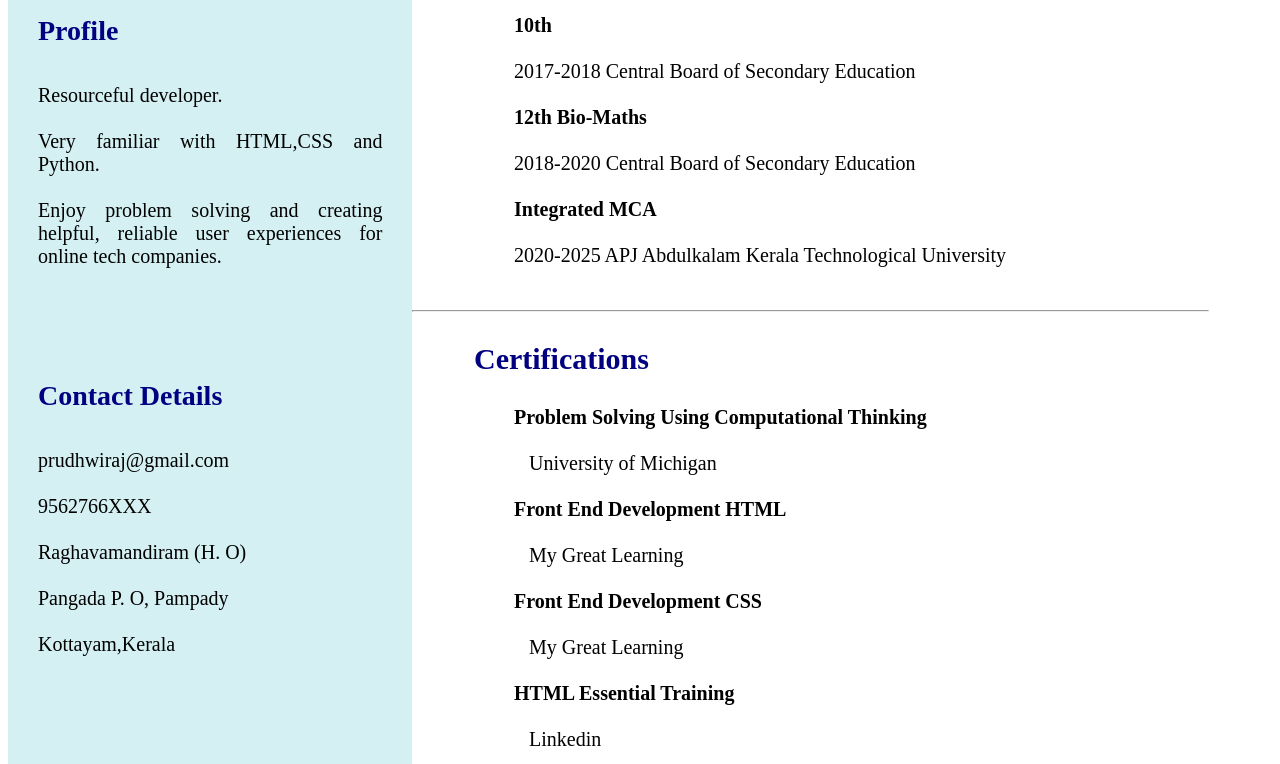
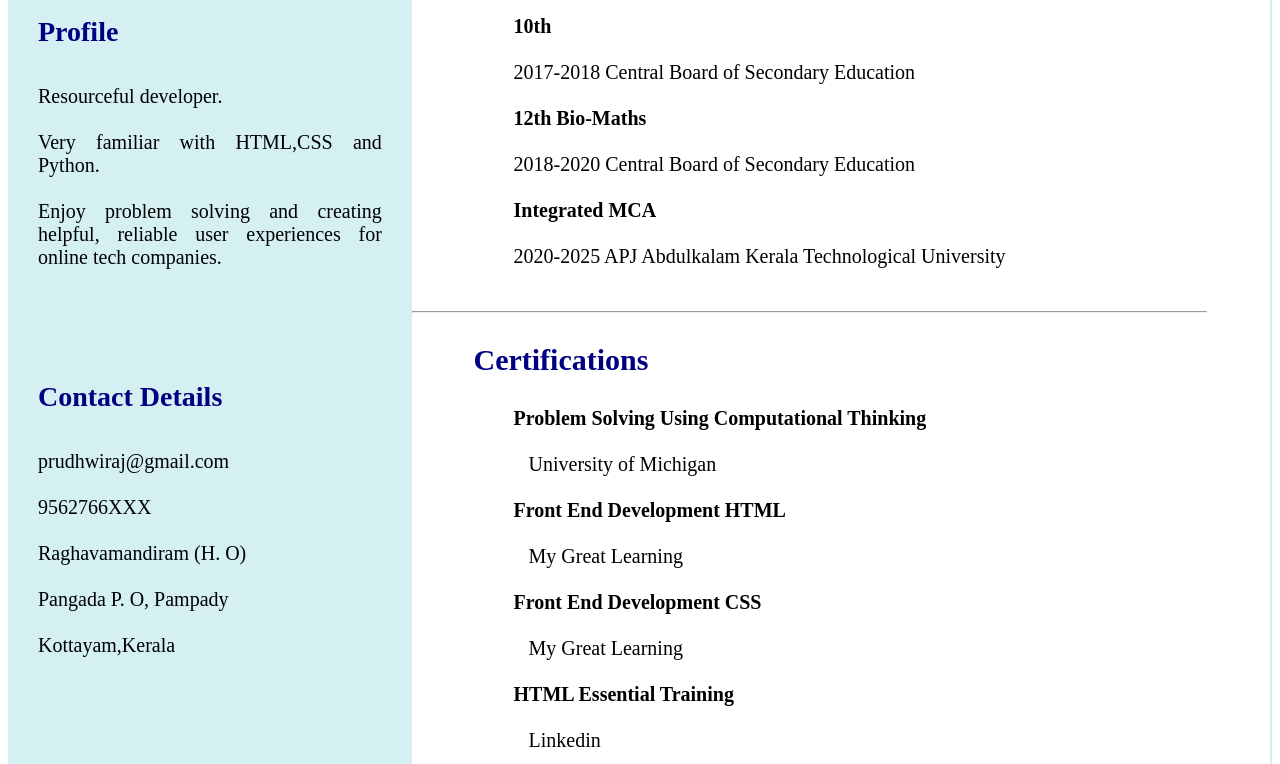
Before and after one commit to Saintgits-MCA/Resume, a plain HTML site: page index.html in a window 1280 px wide. Shown: the part 364-1128 px from the top of the page. Drawn offline with Linux system fonts and the light colour scheme.

Commit message:
Update index.html

```diff
--- a/index.html
+++ b/index.html
@@ -10,7 +10,8 @@
         {
             font-family: 'Times New Roman', Times, serif;
             column:30% 70% 2;
-            border-top:1px Solid rgb(212, 240, 243);
+            border-top:2px Solid rgb(212, 240, 243);
+            border-right:2px Solid rgb(212, 240, 243);
         }
         #Sidebar
         {
```
